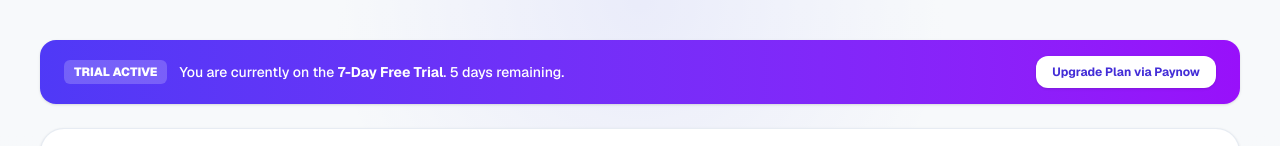
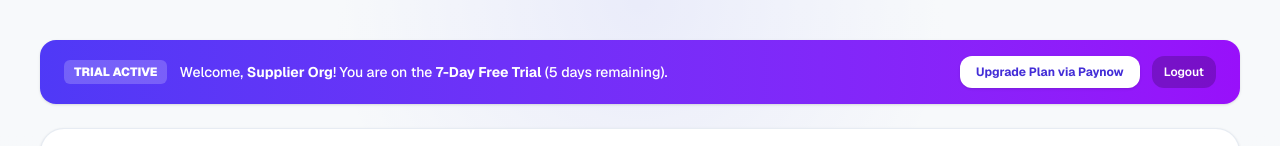
Before and after one commit to Mishtino/orderdesk-ui, a Next.js app: page / in a window 1280 px wide. Shown: the top 146 px of the page. Built offline with nearby package versions, Linux system fonts and the light colour scheme; no server answers; sample sign-in values are in the browser's storage.

Commit message:
Gate dashboard route to require login session

```diff
--- a/src/app/page.tsx
+++ b/src/app/page.tsx
@@ -1,6 +1,7 @@
 "use client";
 
 import { useState, useEffect } from "react";
+import { useRouter } from "next/navigation";
 import Link from "next/link";
 import CsvUploader from "./components/CsvUploader";
 
@@ -25,11 +26,30 @@ interface Order {
 }
 
 export default function SupplierDashboard() {
+  const router = useRouter();
   const [products, setProducts] = useState<Product[]>([]);
   const [orders, setOrders] = useState<Order[]>([]);
   const [loading, setLoading] = useState<boolean>(true);
+  const [authenticated, setAuthenticated] = useState<boolean>(false);
   const [showCsvModal, setShowCsvModal] = useState<boolean>(false);
   const [activeTab, setActiveTab] = useState<"stock" | "profile" | "users">("stock");
+  const [userEmail, setUserEmail] = useState<string>("");
+  const [orgName, setOrgName] = useState<string>("");
+
+  useEffect(() => {
+    // Check if user is logged in; if not, redirect to /login immediately
+    const storedEmail = localStorage.getItem("orderdesk_user_email");
+    const storedOrg = localStorage.getItem("orderdesk_org_name");
+
+    if (!storedEmail) {
+      router.push("/login");
+    } else {
+      setUserEmail(storedEmail);
+      setOrgName(storedOrg || "Supplier Org");
+      setAuthenticated(true);
+      fetchDashboardData();
+    }
+  }, [router]);
 
   const fetchDashboardData = async () => {
     setLoading(true);
@@ -51,9 +71,19 @@ export default function SupplierDashboard() {
     }
   };
 
-  useEffect(() => {
-    fetchDashboardData();
-  }, []);
+  const handleLogout = () => {
+    localStorage.removeItem("orderdesk_user_email");
+    localStorage.removeItem("orderdesk_org_name");
+    router.push("/login");
+  };
+
+  if (!authenticated) {
+    return (
+      <div className="min-h-screen bg-slate-900 flex items-center justify-center p-6 text-white text-sm font-semibold">
+        Redirecting to Supplier Login...
+      </div>
+    );
+  }
 
   const ordersPlaced = orders.length;
   const ordersPaid = orders.filter((o) => o.payment_status === "PAID").length;
@@ -63,25 +93,33 @@ export default function SupplierDashboard() {
     <div className="min-h-screen bg-slate-50/50 p-6 sm:p-10 font-sans">
       <div className="max-w-7xl mx-auto space-y-6">
 
-        {/* 7-Day Free Trial Banner */}
+        {/* Top Trial Banner */}
         <div className="bg-gradient-to-r from-indigo-600 to-purple-600 text-white rounded-2xl p-4 px-6 flex flex-col sm:flex-row items-center justify-between gap-4 shadow-sm">
           <div className="flex items-center gap-3">
             <span className="bg-white/20 text-xs font-black uppercase px-2.5 py-1 rounded-md">
               Trial Active
             </span>
             <p className="text-xs sm:text-sm font-medium">
-              You are currently on the <strong className="font-bold">7-Day Free Trial</strong>. 5 days remaining.
+              Welcome, <strong className="font-bold">{orgName}</strong>! You are on the <strong className="font-bold">7-Day Free Trial</strong> (5 days remaining).
             </p>
           </div>
+          <div className="flex items-center gap-3">
             <Link
               href="/billing"
               className="bg-white text-indigo-700 hover:bg-slate-100 font-bold text-xs px-4 py-2 rounded-xl transition shadow-sm"
             >
               Upgrade Plan via Paynow
             </Link>
+            <button
+              onClick={handleLogout}
+              className="bg-black/20 hover:bg-black/40 text-white font-semibold text-xs px-3 py-2 rounded-xl transition"
+            >
+              Logout
+            </button>
+          </div>
         </div>
 
-        {/* Header & Main Navigation Menu */}
+        {/* Header & Main Menu Navigation */}
         <div className="bg-white rounded-3xl p-6 border border-slate-200/80 shadow-sm flex flex-col md:flex-row md:items-center justify-between gap-4">
           <div>
             <span className="text-xs font-bold uppercase tracking-widest text-indigo-600">
@@ -92,7 +130,6 @@ export default function SupplierDashboard() {
             </h1>
           </div>
 
-          {/* Diagram Main Menu Navigation */}
           <div className="flex items-center gap-2 bg-slate-100 p-1.5 rounded-2xl">
             <button
               onClick={() => setActiveTab("stock")}
@@ -121,7 +158,7 @@ export default function SupplierDashboard() {
           </div>
         </div>
 
-        {/* Diagram Order Pipeline Metric Cards */}
+        {/* Diagram Metric Pipeline */}
         <div className="grid grid-cols-1 sm:grid-cols-2 lg:grid-cols-4 gap-5">
           <div
             onClick={() => setShowCsvModal(true)}
@@ -150,7 +187,7 @@ export default function SupplierDashboard() {
           </div>
         </div>
 
-        {/* Dynamic Views matching Main Menu */}
+        {/* Tab Content */}
         {activeTab === "stock" && (
           <div className="grid lg:grid-cols-2 gap-8">
             <div className="bg-white rounded-3xl p-6 border border-slate-200/80 shadow-sm">
@@ -245,9 +282,10 @@ export default function SupplierDashboard() {
           <div className="bg-white rounded-3xl p-8 border border-slate-200/80 shadow-sm max-w-2xl space-y-4">
             <h2 className="text-xl font-bold text-slate-900">Supplier Profile</h2>
             <div className="space-y-2 text-sm text-slate-600">
-              <p><strong>Organization:</strong> Vortex Technologies Demo</p>
-              <p><strong>Plan Status:</strong> 7-Day Free Trial Active</p>
-              <p><strong>Paynow Integration:</strong> Enabled</p>
+              <p><strong>Organization Name:</strong> {orgName}</p>
+              <p><strong>Account Email:</strong> {userEmail}</p>
+              <p><strong>Subscription Status:</strong> 7-Day Free Trial Active</p>
+              <p><strong>Paynow Integration:</strong> Operational</p>
             </div>
             <Link
               href="/billing"
@@ -261,16 +299,16 @@ export default function SupplierDashboard() {
         {activeTab === "users" && (
           <div className="bg-white rounded-3xl p-8 border border-slate-200/80 shadow-sm max-w-2xl space-y-4">
             <h2 className="text-xl font-bold text-slate-900">User Management</h2>
-            <p className="text-sm text-slate-500">Manage team seats and access permissions for your supplier organization.</p>
+            <p className="text-sm text-slate-500">Manage team seats and permissions for your supplier organization.</p>
             <div className="p-4 bg-slate-50 rounded-2xl text-xs font-mono text-slate-800">
-              • misheck@vortextech.co.zw (Owner / CEO)
+              • {userEmail} (Owner / Primary Admin)
             </div>
           </div>
         )}
 
       </div>
 
-      {/* CSV Uploader Modal */}
+      {/* CSV Upload Modal */}
       {showCsvModal && (
         <div className="fixed inset-0 bg-slate-900/40 backdrop-blur-sm flex items-center justify-center p-4 z-50">
           <div className="bg-white rounded-3xl p-6 w-full max-w-md border border-slate-200 shadow-xl relative">
```
Lines whose indentation alone changed are shown as unchanged.
